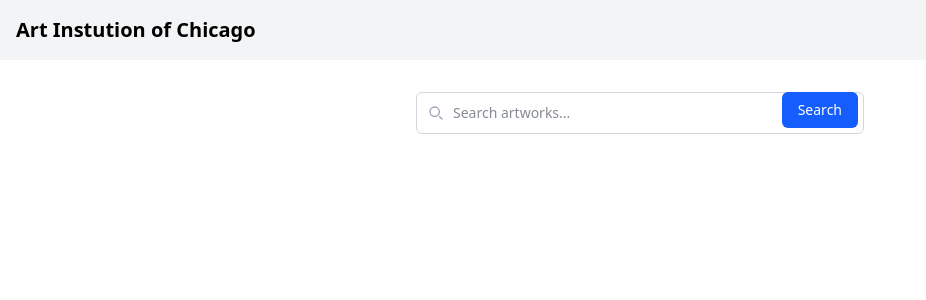
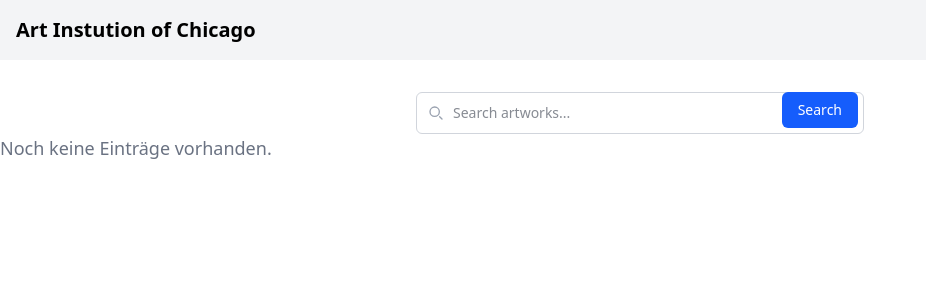
Before and after one commit to abdulaah-alchag/art-institute-of-chicago, a React app: page / in a window 1280 px wide. Shown: the top 300 px of the page, without its empty margins (0-926 px from the left). Built offline with nearby package versions, Linux system fonts and the light colour scheme; the HTML template or start-up script is replaced by a standard one.

Commit message:
keine Antage statment

```diff
--- a/src/components/Search.tsx
+++ b/src/components/Search.tsx
@@ -111,11 +111,15 @@
           </button>
         </div>
       </form>
-      <ul>
-        {artworks.map((art: Art) => (
-          <li key={art.id}>{art.title}</li>
-        ))}
-      </ul>
+      {artworks.length === 0 ? (
+        <p className="text-gray-500 text-lg">Noch keine Einträge vorhanden.</p>
+      ) : (
+        <ul>
+          {artworks.map((art: Art) => (
+            <li key={art.id}>{art.title}</li>
+          ))}
+        </ul>
+      )}
     </>
   );
 };
```
